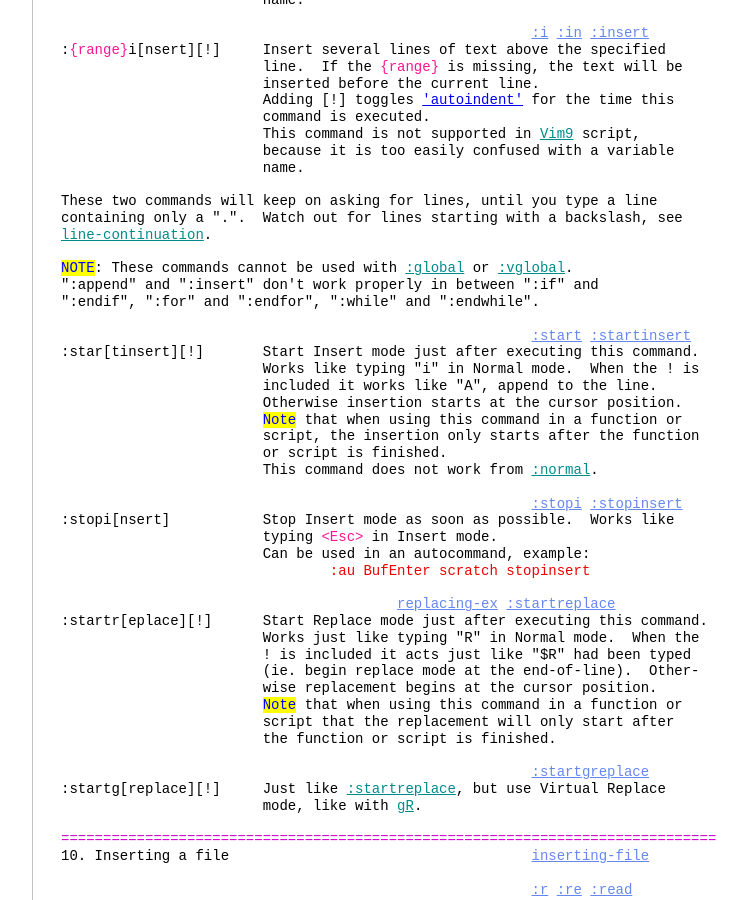
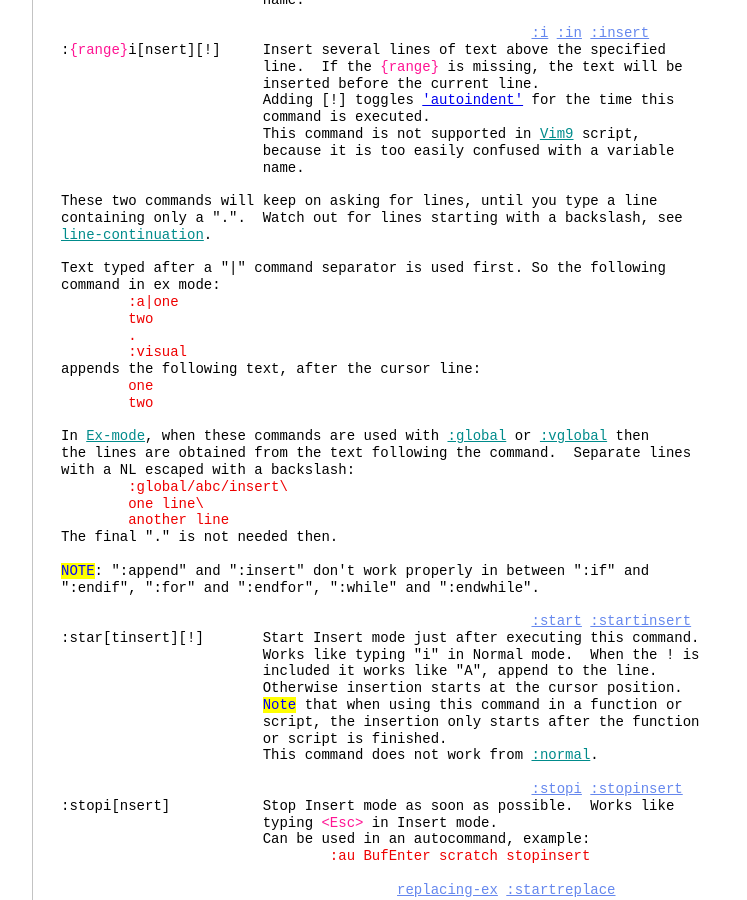
Before and after one commit to vim-jp/vimdoc-en, a Jekyll site: the page built from insert.html, in a window 1280 px wide and 900 px high, scrolled down 33486 px. Shown: the whole window, without its empty margins (340-1087 px from the left). Built offline with Jekyll 4.4.1, drawn with Linux system fonts in a browser that asks for light colours; nearby versions of some CDN libraries; comment, search, counter and statistics services are not loaded; some of the changed text lies outside the part shown.

Commit message:
Generated by GitHub workflow 9928076008
https://github.com/vim-jp/vimdoc-en/actions/runs/9928076008

```diff
--- a/insert.html
+++ b/insert.html
@@ -3,7 +3,7 @@ layout: vimdoc
 helpname: 'insert'
 ---
 <div id='vimCodeElement'>
-<a class="Constant" href="insert.html" name="insert.txt">insert.txt</a>&nbsp;&nbsp;&nbsp;&nbsp;For&nbsp;<span class="Identifier">Vim version 9.1.</span>&nbsp;&nbsp;Last change: 2024 Jul 12<br>
+<a class="Constant" href="insert.html" name="insert.txt">insert.txt</a>&nbsp;&nbsp;&nbsp;&nbsp;For&nbsp;<span class="Identifier">Vim version 9.1.</span>&nbsp;&nbsp;Last change: 2024 Jul 13<br>
 <br>
 <br>
 &nbsp;&nbsp;&nbsp;&nbsp;&nbsp;&nbsp;&nbsp;&nbsp;&nbsp;&nbsp;&nbsp;&nbsp;&nbsp;&nbsp;&nbsp;&nbsp;&nbsp;&nbsp;<span class="Identifier">VIM REFERENCE MANUAL&nbsp;&nbsp;&nbsp;&nbsp;by Bram Moolenaar</span><br>
@@ -2000,8 +2000,25 @@ These two commands will keep on asking for lines, until you type a line<br>
 containing only a &quot;.&quot;.&nbsp;&nbsp;Watch out for lines starting with a backslash, see<br>
 <a class="Identifier" href="repeat.html#line-continuation">line-continuation</a>.<br>
 <br>
-<span class="Todo">NOTE</span>: These commands cannot be used with&nbsp;<a class="Identifier" href="repeat.html#:global">:global</a>&nbsp;or&nbsp;<a class="Identifier" href="repeat.html#:vglobal">:vglobal</a>.<br>
-&quot;:append&quot; and &quot;:insert&quot; don't work properly in between &quot;:if&quot; and<br>
+Text typed after a &quot;|&quot; command separator is used first. So the following<br>
+command in ex mode:<br>
+<div class="helpExample">&nbsp;&nbsp;&nbsp;&nbsp;&nbsp;&nbsp;&nbsp;&nbsp;:a|one<br>
+&nbsp;&nbsp;&nbsp;&nbsp;&nbsp;&nbsp;&nbsp;&nbsp;two<br>
+&nbsp;&nbsp;&nbsp;&nbsp;&nbsp;&nbsp;&nbsp;&nbsp;.<br>
+&nbsp;&nbsp;&nbsp;&nbsp;&nbsp;&nbsp;&nbsp;&nbsp;:visual</div>
+appends the following text, after the cursor line:<br>
+<div class="helpExample">&nbsp;&nbsp;&nbsp;&nbsp;&nbsp;&nbsp;&nbsp;&nbsp;one<br>
+&nbsp;&nbsp;&nbsp;&nbsp;&nbsp;&nbsp;&nbsp;&nbsp;two</div>
+<br>
+In&nbsp;<a class="Identifier" href="intro.html#Ex-mode">Ex-mode</a>, when these commands are used with&nbsp;<a class="Identifier" href="repeat.html#:global">:global</a>&nbsp;or&nbsp;<a class="Identifier" href="repeat.html#:vglobal">:vglobal</a>&nbsp;then<br>
+the lines are obtained from the text following the command.&nbsp;&nbsp;Separate lines<br>
+with a NL escaped with a backslash:<br>
+<div class="helpExample">&nbsp;&nbsp;&nbsp;&nbsp;&nbsp;&nbsp;&nbsp;&nbsp;:global/abc/insert\<br>
+&nbsp;&nbsp;&nbsp;&nbsp;&nbsp;&nbsp;&nbsp;&nbsp;one line\<br>
+&nbsp;&nbsp;&nbsp;&nbsp;&nbsp;&nbsp;&nbsp;&nbsp;another line</div>
+The final &quot;.&quot; is not needed then.<br>
+<br>
+<span class="Todo">NOTE</span>: &quot;:append&quot; and &quot;:insert&quot; don't work properly in between &quot;:if&quot; and<br>
 &quot;:endif&quot;, &quot;:for&quot; and &quot;:endfor&quot;, &quot;:while&quot; and &quot;:endwhile&quot;.<br>
 <br>
 &nbsp;&nbsp;&nbsp;&nbsp;&nbsp;&nbsp;&nbsp;&nbsp;&nbsp;&nbsp;&nbsp;&nbsp;&nbsp;&nbsp;&nbsp;&nbsp;&nbsp;&nbsp;&nbsp;&nbsp;&nbsp;&nbsp;&nbsp;&nbsp;&nbsp;&nbsp;&nbsp;&nbsp;&nbsp;&nbsp;&nbsp;&nbsp;&nbsp;&nbsp;&nbsp;&nbsp;&nbsp;&nbsp;&nbsp;&nbsp;&nbsp;&nbsp;&nbsp;&nbsp;&nbsp;&nbsp;&nbsp;&nbsp;&nbsp;&nbsp;&nbsp;&nbsp;&nbsp;&nbsp;&nbsp;&nbsp;<a class="Constant" href="insert.html#:start" name=":start">:start</a>&nbsp;<a class="Constant" href="insert.html#:startinsert" name=":startinsert">:startinsert</a><br>
--- a/terminal.html
+++ b/terminal.html
@@ -3,7 +3,7 @@ layout: vimdoc
 helpname: 'terminal'
 ---
 <div id='vimCodeElement'>
-<a class="Constant" href="terminal.html" name="terminal.txt">terminal.txt</a>&nbsp;&nbsp;For&nbsp;<span class="Identifier">Vim version 9.1.</span>&nbsp;&nbsp;Last change: 2024 Jul 04<br>
+<a class="Constant" href="terminal.html" name="terminal.txt">terminal.txt</a>&nbsp;&nbsp;For&nbsp;<span class="Identifier">Vim version 9.1.</span>&nbsp;&nbsp;Last change: 2024 Jul 14<br>
 <br>
 <br>
 &nbsp;&nbsp;&nbsp;&nbsp;&nbsp;&nbsp;&nbsp;&nbsp;&nbsp;&nbsp;&nbsp;&nbsp;&nbsp;&nbsp;&nbsp;&nbsp;&nbsp;&nbsp;<span class="Identifier">VIM REFERENCE MANUAL&nbsp;&nbsp;&nbsp;&nbsp;by Bram Moolenaar</span><br>
@@ -1258,6 +1258,8 @@ terminal window.&nbsp;&nbsp;See&nbsp;<a class="Identifier" href="terminal.html#t
 &nbsp;&nbsp;&nbsp;&nbsp;&nbsp;&nbsp;&nbsp;&nbsp;&nbsp;&nbsp;&nbsp;&nbsp;&nbsp;&nbsp;&nbsp;&nbsp;&nbsp;&nbsp;&nbsp;&nbsp;&nbsp;&nbsp;&nbsp;&nbsp;&nbsp;&nbsp;&nbsp;&nbsp;&nbsp;&nbsp;&nbsp;&nbsp;&nbsp;&nbsp;&nbsp;&nbsp;&nbsp;&nbsp;&nbsp;&nbsp;&nbsp;&nbsp;&nbsp;&nbsp;&nbsp;&nbsp;&nbsp;&nbsp;&nbsp;&nbsp;&nbsp;&nbsp;&nbsp;&nbsp;&nbsp;&nbsp;<a class="Constant" href="terminal.html#termdebug-starting" name="termdebug-starting">termdebug-starting</a><br>
 Load the plugin with this command:<br>
 <div class="helpExample">&nbsp;&nbsp;&nbsp;&nbsp;&nbsp;&nbsp;&nbsp;&nbsp;packadd termdebug</div>
+When loading the plugin from the&nbsp;<a class="Identifier" href="starting.html#.vimrc">.vimrc</a>&nbsp;file, add the &quot;!&quot; attribute:<br>
+<div class="helpExample">&nbsp;&nbsp;&nbsp;&nbsp;&nbsp;&nbsp;&nbsp;&nbsp;packadd! termdebug</div>
 &nbsp;&nbsp;&nbsp;&nbsp;&nbsp;&nbsp;&nbsp;&nbsp;&nbsp;&nbsp;&nbsp;&nbsp;&nbsp;&nbsp;&nbsp;&nbsp;&nbsp;&nbsp;&nbsp;&nbsp;&nbsp;&nbsp;&nbsp;&nbsp;&nbsp;&nbsp;&nbsp;&nbsp;&nbsp;&nbsp;&nbsp;&nbsp;&nbsp;&nbsp;&nbsp;&nbsp;&nbsp;&nbsp;&nbsp;&nbsp;&nbsp;&nbsp;&nbsp;&nbsp;&nbsp;&nbsp;&nbsp;&nbsp;&nbsp;&nbsp;&nbsp;&nbsp;&nbsp;&nbsp;&nbsp;&nbsp;<a class="Constant" href="terminal.html#:Termdebug" name=":Termdebug">:Termdebug</a><br>
 To start debugging use&nbsp;<a class="Comment" href="terminal.html#:Termdebug">:Termdebug</a>&nbsp;or&nbsp;<a class="Comment" href="terminal.html#:TermdebugCommand">:TermdebugCommand</a>&nbsp;followed by the<br>
 command name, for example:<br>
--- a/vimindex.html
+++ b/vimindex.html
@@ -3,7 +3,7 @@ layout: vimdoc
 helpname: 'vimindex'
 ---
 <div id='vimCodeElement'>
-<a class="Constant" href="vimindex.html" name="index.txt">index.txt</a>&nbsp;&nbsp;&nbsp;&nbsp; For&nbsp;<span class="Identifier">Vim version 9.1.</span>&nbsp;&nbsp;Last change: 2023 Jul 06<br>
+<a class="Constant" href="vimindex.html" name="index.txt">index.txt</a>&nbsp;&nbsp;&nbsp;&nbsp; For&nbsp;<span class="Identifier">Vim version 9.1.</span>&nbsp;&nbsp;Last change: 2023 Jul 14<br>
 <br>
 <br>
 &nbsp;&nbsp;&nbsp;&nbsp;&nbsp;&nbsp;&nbsp;&nbsp;&nbsp;&nbsp;&nbsp;&nbsp;&nbsp;&nbsp;&nbsp;&nbsp;&nbsp;&nbsp;<span class="Identifier">VIM REFERENCE MANUAL&nbsp;&nbsp;&nbsp;&nbsp;by Bram Moolenaar</span><br>
@@ -762,7 +762,7 @@ These can be used after an operator or in Visual mode to select an object.<br>
 &nbsp;&nbsp;&nbsp;&nbsp;&nbsp;&nbsp;&nbsp;&nbsp;&nbsp;&nbsp;&nbsp;&nbsp;&nbsp;&nbsp;&nbsp;&nbsp;&nbsp;&nbsp;&nbsp;&nbsp;&nbsp;&nbsp;&nbsp;&nbsp;&nbsp;&nbsp;&nbsp;&nbsp;&nbsp;&nbsp;&nbsp;&nbsp;&nbsp;&nbsp; search pattern and Visually select it<br>
 <a class="Identifier" href="change.html#gP">gP</a>&nbsp;&nbsp;&nbsp;&nbsp;&nbsp;&nbsp;&nbsp;&nbsp;&nbsp;&nbsp;&nbsp;&nbsp;[&quot;x]gP&nbsp;&nbsp;&nbsp;&nbsp;&nbsp;&nbsp;&nbsp;&nbsp;&nbsp;&nbsp;2&nbsp;&nbsp;put the text [from register x] before the<br>
 &nbsp;&nbsp;&nbsp;&nbsp;&nbsp;&nbsp;&nbsp;&nbsp;&nbsp;&nbsp;&nbsp;&nbsp;&nbsp;&nbsp;&nbsp;&nbsp;&nbsp;&nbsp;&nbsp;&nbsp;&nbsp;&nbsp;&nbsp;&nbsp;&nbsp;&nbsp;&nbsp;&nbsp;&nbsp;&nbsp;&nbsp;&nbsp;&nbsp;&nbsp; cursor&nbsp;<span class="Special">N</span>&nbsp;times, leave the cursor after it<br>
-<a class="Identifier" href="intro.html#gQ">gQ</a>&nbsp;&nbsp;&nbsp;&nbsp;&nbsp;&nbsp;&nbsp;&nbsp;&nbsp;&nbsp;&nbsp;&nbsp;gQ&nbsp;&nbsp;&nbsp;&nbsp;&nbsp;&nbsp;&nbsp;&nbsp;&nbsp;&nbsp;&nbsp;&nbsp;&nbsp;&nbsp;&nbsp;&nbsp;&nbsp;&nbsp;switch to &quot;Ex&quot; mode with Vim editing<br>
+<a class="Identifier" href="intro.html#gQ">gQ</a>&nbsp;&nbsp;&nbsp;&nbsp;&nbsp;&nbsp;&nbsp;&nbsp;&nbsp;&nbsp;&nbsp;&nbsp;gQ&nbsp;&nbsp;&nbsp;&nbsp;&nbsp;&nbsp;&nbsp;&nbsp;&nbsp;&nbsp;&nbsp;&nbsp;&nbsp;&nbsp;&nbsp;&nbsp; switch to &quot;Ex&quot; mode with Vim editing<br>
 <a class="Identifier" href="change.html#gR">gR</a>&nbsp;&nbsp;&nbsp;&nbsp;&nbsp;&nbsp;&nbsp;&nbsp;&nbsp;&nbsp;&nbsp;&nbsp;gR&nbsp;&nbsp;&nbsp;&nbsp;&nbsp;&nbsp;&nbsp;&nbsp;&nbsp;&nbsp;&nbsp;&nbsp;&nbsp;&nbsp;2&nbsp;&nbsp;enter Virtual Replace mode<br>
 <a class="Identifier" href="tabpage.html#gT">gT</a>&nbsp;&nbsp;&nbsp;&nbsp;&nbsp;&nbsp;&nbsp;&nbsp;&nbsp;&nbsp;&nbsp;&nbsp;gT&nbsp;&nbsp;&nbsp;&nbsp;&nbsp;&nbsp;&nbsp;&nbsp;&nbsp;&nbsp;&nbsp;&nbsp;&nbsp;&nbsp;&nbsp;&nbsp; go to the previous tab page<br>
 <a class="Identifier" href="change.html#gU">gU</a>&nbsp;&nbsp;&nbsp;&nbsp;&nbsp;&nbsp;&nbsp;&nbsp;&nbsp;&nbsp;&nbsp;&nbsp;gU<span class="Special">{motion}</span>&nbsp;&nbsp;&nbsp;&nbsp;&nbsp;&nbsp;2&nbsp;&nbsp;make Nmove text uppercase<br>
```
Also changed, not shown: pi_netrw.html (+3 -8 lines).
